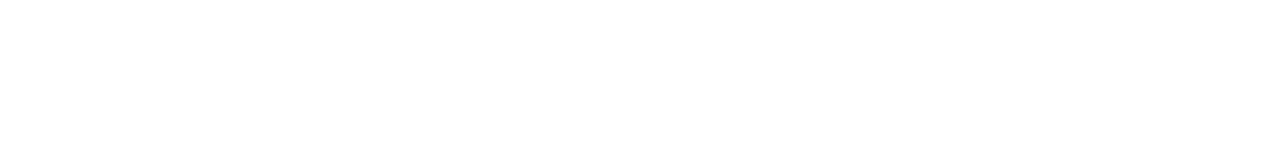
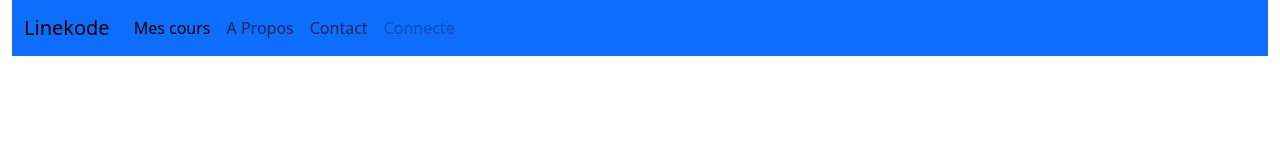
Before and after one commit to Thiependa/tpBootstrap, a plain HTML site: page page/A propos.html in a window 1280 px wide. Drawn offline with nearby package versions, Linux system fonts and the light colour scheme.

Commit message:
changement depage

```diff
--- a/page/A propos.html
+++ b/page/A propos.html
@@ -0,0 +1,46 @@
+<!DOCTYPE html>
+<html lang="en">
+<head>
+    <meta charset="UTF-8">
+    <meta name="viewport" content="width=device-width, initial-scale=1.0">
+    <link href="https://cdn.jsdelivr.net/npm/bootstrap@5.3.2/dist/css/bootstrap.min.css" rel="stylesheet" integrity="sha384-T3c6CoIi6uLrA9TneNEoa7RxnatzjcDSCmG1MXxSR1GAsXEV/Dwwykc2MPK8M2HN" crossorigin="anonymous">
+    <title>Document</title>
+</head>
+<body>
+     <main class="container-fluid">
+        <header>
+            <nav class="navbar navbar-expand-lg bg-primary">
+                <div class="container-fluid">
+                  <a class="navbar-brand" href="index.html">Linekode</a>
+                  <button class="navbar-toggler" type="button" data-bs-toggle="collapse" data-bs-target="#navbarNav" aria-controls="navbarNav" aria-expanded="false" aria-label="Toggle navigation">
+                    <span class="navbar-toggler-icon"></span>
+                  </button>
+                  <div class="collapse navbar-collapse" id="navbarNav">
+                    <ul class="navbar-nav">
+                      <li class="nav-item">
+                        <a class="nav-link active" aria-current="page" href="page/cours.html">Mes cours</a>
+                      </li>
+                      <li class="nav-item">
+                        <a class="nav-link" href="page/A propos.html">A Propos</a>
+                      </li>
+                      <li class="nav-item">
+                        <a class="nav-link" href="page/Contact.html">Contact</a>
+                      </li>
+                      <li class="nav-item">
+                        <a class="nav-link disabled" aria-disabled="true">Connecte</a>
+                      </li>
+                    </ul>
+                  </div>
+                </div>
+              </nav>
+        </header>
+        <section>
+
+        </section>
+        <footer>
+
+        </footer>
+     </main>
+    <script src="https://cdn.jsdelivr.net/npm/bootstrap@5.3.2/dist/js/bootstrap.bundle.min.js" integrity="sha384-C6RzsynM9kWDrMNeT87bh95OGNyZPhcTNXj1NW7RuBCsyN/o0jlpcV8Qyq46cDfL" crossorigin="anonymous"></script>
+</body>
+</html>
```
Also changed, not shown: index.html (+1 -1 lines), style/index.css (added).
